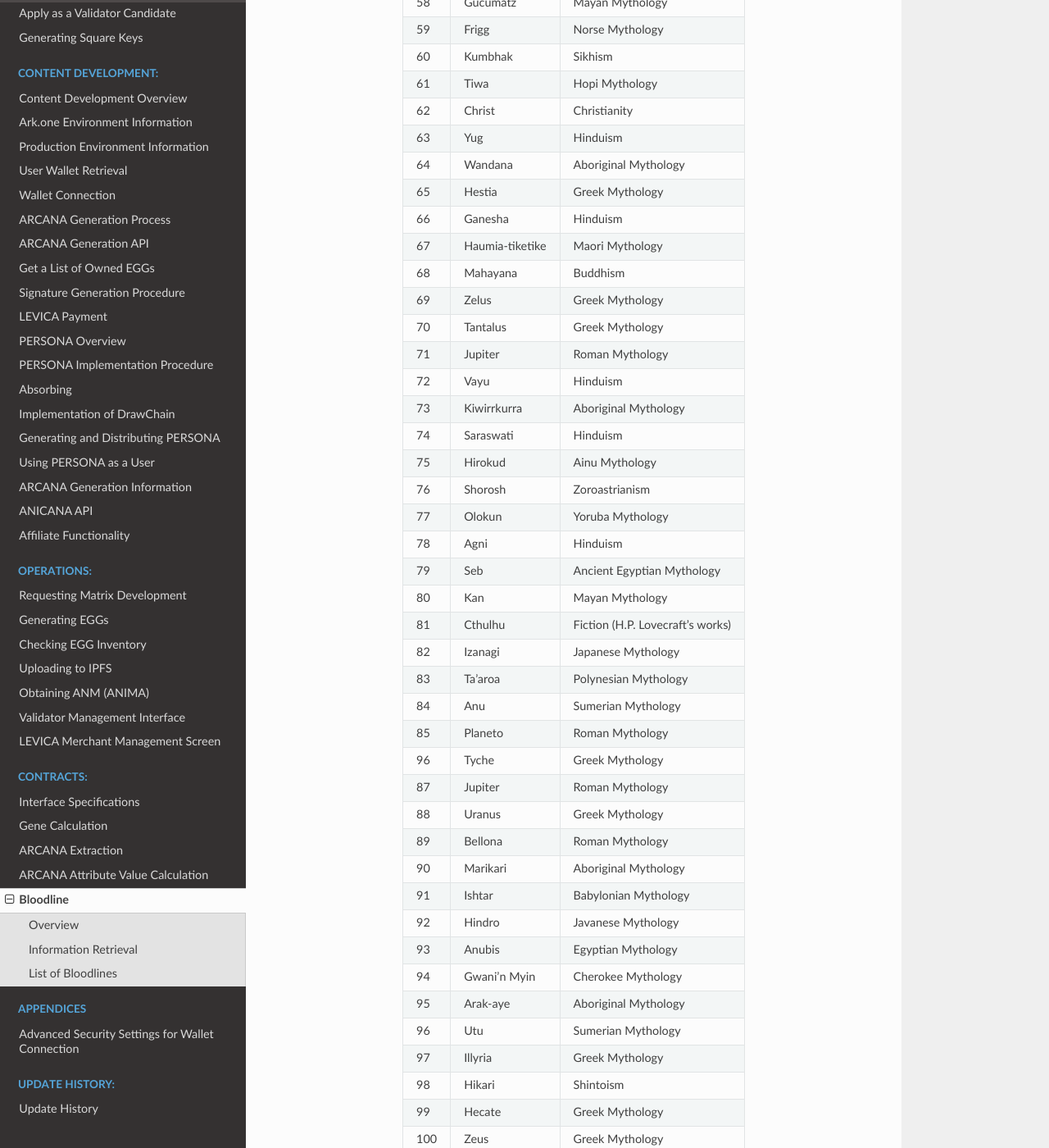
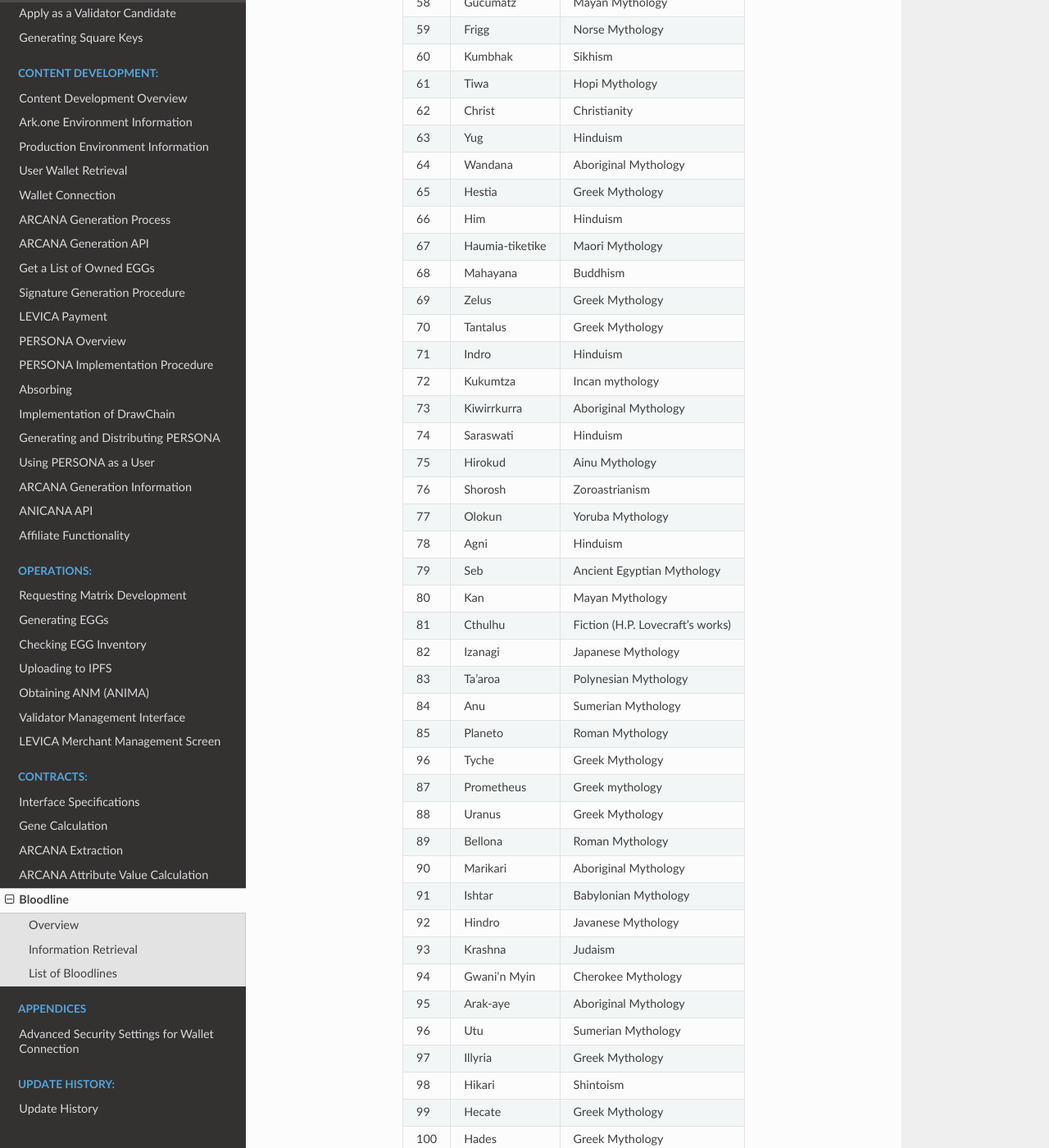
Before and after one commit to Orange-Code-Project/anicana-docs-en, a Sphinx documentation site: the page built from source/contract-info/bloodline.rst, in a window 1280 px wide and 1400 px high, scrolled down 3263 px. Shown: the whole window at 82% size. Built offline with Sphinx 7.4.7 and the Read the Docs theme 2.0.0, drawn with Linux system fonts in a browser that asks for light colours; some of the changed text lies outside the part shown.

Commit message:
update
Update Bloodline

```diff
--- a/source/change-history/change-history.rst
+++ b/source/change-history/change-history.rst
@@ -7,6 +7,11 @@
     :align: center
 
     "No", "Date of Update", "Version", "Update Details"
+    "23.", "2024/04/10", "1.4.7", "| Production Environment Information
+    | 　⇒Added Boloodline  contract addresses and abi
+    | Bloodline
+    | ⇒ Update the list of Bloodline
+    | 　"
     "21.", "2024/04/03", "1.4.6","| LEVICA API (Production)
     | ⇒ Update scheduled release date
     | 　"
--- a/source/contract-info/bloodline.rst
+++ b/source/contract-info/bloodline.rst
@@ -85,13 +85,13 @@
     "27", "Varuna", "Hinduism"
     "28", "Isis", "Ancient Egyptian Mythology"
     "29", "Tirunavayi", "Tamil Deities"
-    "30", "Ganesha", "Hinduism"
+    "30", "Chakra", "Hinduism"
     "31", "Ceres", "Roman Mythology"
-    "32", "Ganesha", "Hinduism"
+    "32", "Nut", "Ancient Egyptian Mythology"
     "33", "Pele", "Hawaiian Mythology"
     "34", "Tiwa-tiwa-k'a", "Hopi Mythology"
     "35", "Pericles", "Greek Mythology"
-    "36", "Jupiter", "Roman Mythology"
+    "36", "Freya", "Norse mythology"
     "37", "Guinevere", "Arthurian Legend"
     "38", "Acropolis", "Greek Mythology"
     "39", "Romulus", "Roman Mythology"
@@ -121,13 +121,13 @@
     "63", "Yug", "Hinduism"
     "64", "Wandana", "Aboriginal Mythology"
     "65", "Hestia", "Greek Mythology"
-    "66", "Ganesha", "Hinduism"
+    "66", "Him", "Hinduism"
     "67", "Haumia-tiketike", "Maori Mythology"
     "68", "Mahayana", "Buddhism"
     "69", "Zelus", "Greek Mythology"
     "70", "Tantalus", "Greek Mythology"
-    "71", "Jupiter", "Roman Mythology"
-    "72", "Vayu", "Hinduism"
+    "71", "Indro", "Hinduism"
+    "72", "Kukumtza", "Incan mythology"
     "73", "Kiwirrkurra", "Aboriginal Mythology"
     "74", "Saraswati", "Hinduism"
     "75", "Hirokud", "Ainu Mythology"
@@ -142,17 +142,17 @@
     "84", "Anu", "Sumerian Mythology"
     "85", "Planeto", "Roman Mythology"
     "96", "Tyche", "Greek Mythology"
-    "87", "Jupiter", "Roman Mythology"
+    "87", "Prometheus", "Greek mythology"
     "88", "Uranus", "Greek Mythology"
     "89", "Bellona", "Roman Mythology"
     "90", "Marikari", "Aboriginal Mythology"
     "91", "Ishtar", "Babylonian Mythology"
     "92", "Hindro", "Javanese Mythology"
-    "93", "Anubis", "Egyptian Mythology"
+    "93", "Krashna", "Judaism"
     "94", "Gwani'n Myin", "Cherokee Mythology"
     "95", "Arak-aye", "Aboriginal Mythology"
     "96", "Utu", "Sumerian Mythology"
     "97", "Illyria", "Greek Mythology"
     "98", "Hikari", "Shintoism"
     "99", "Hecate", "Greek Mythology"
-    "100", "Zeus", "Greek Mythology"
+    "100", "Hades", "Greek Mythology"
--- a/source/game-development/main-environment.rst
+++ b/source/game-development/main-environment.rst
@@ -52,6 +52,8 @@
     DrawFollowerLimitter,       0x4c5443f1A3A774c4ef2F1ea5915510ff3D17BC2f
     DrawCountLimitter,          0x6d8Eb682dF8AC49A418a92Cba35b053e24735237
     DrawPersonaLimitter,        0xd05634254e70b4290368901831D753D6fB4f3eca
+    Boloodline,                 0x59436fc484aC84c9301e993F12B128df27B19276
+
 
 -------------------------------------------------------------------
 
@@ -79,6 +81,7 @@
     DrawCountLimitter,           :download:`DrawCountLimitter.json<../file_main/abi/DrawCountLimitter.json>`
     DrawPersonaLimitter,         :download:`DrawPersonaLimitter.json<../file_main/abi/DrawPersonaLimitter.json>`
     Square,                      :download:`Square.json<../file_main/abi/Square.json>`
+    Boloodline,                  :download:`Bloodline.json<../file_main/abi/Bloodline.json>`
 
 
 -------------------------------------------------------------------
```
Also changed, not shown: source/file_main/abi/Bloodline.json (added, +1 -0 lines).
